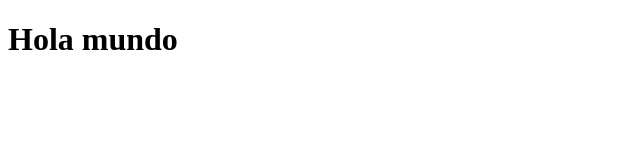
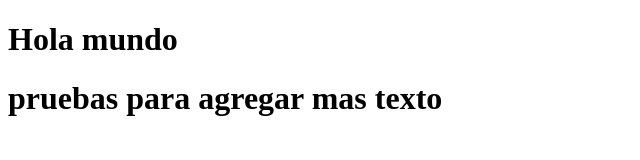
Before and after one commit to EdgarMedranoA/segundoRepoBedu, a plain HTML site: page index.html in a window 1280 px wide. Shown: the whole page, without its empty margins (0-640 px from the left). Drawn offline with Linux system fonts and the light colour scheme.

Commit message:
se agrega segunda linea de taxto

```diff
--- a/index.html
+++ b/index.html
@@ -8,5 +8,6 @@
 </head>
 <body>
     <h1>Hola mundo</h1>
+    <h1>pruebas para agregar mas texto</h1>
 </body>
 </html>
```
